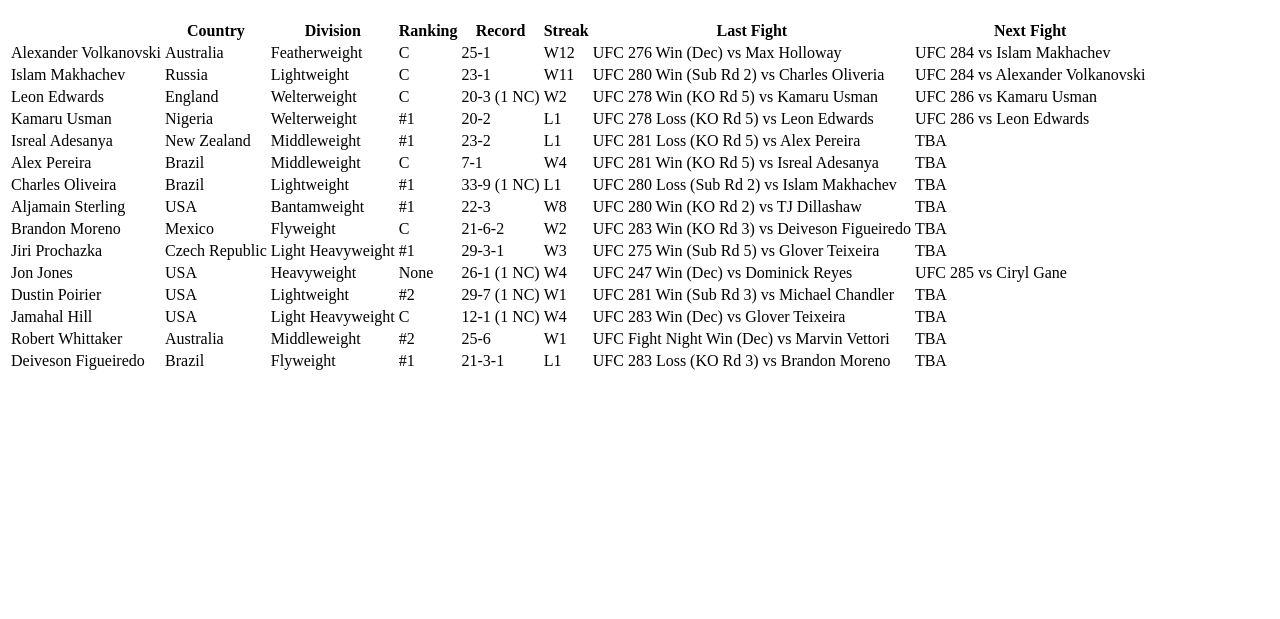
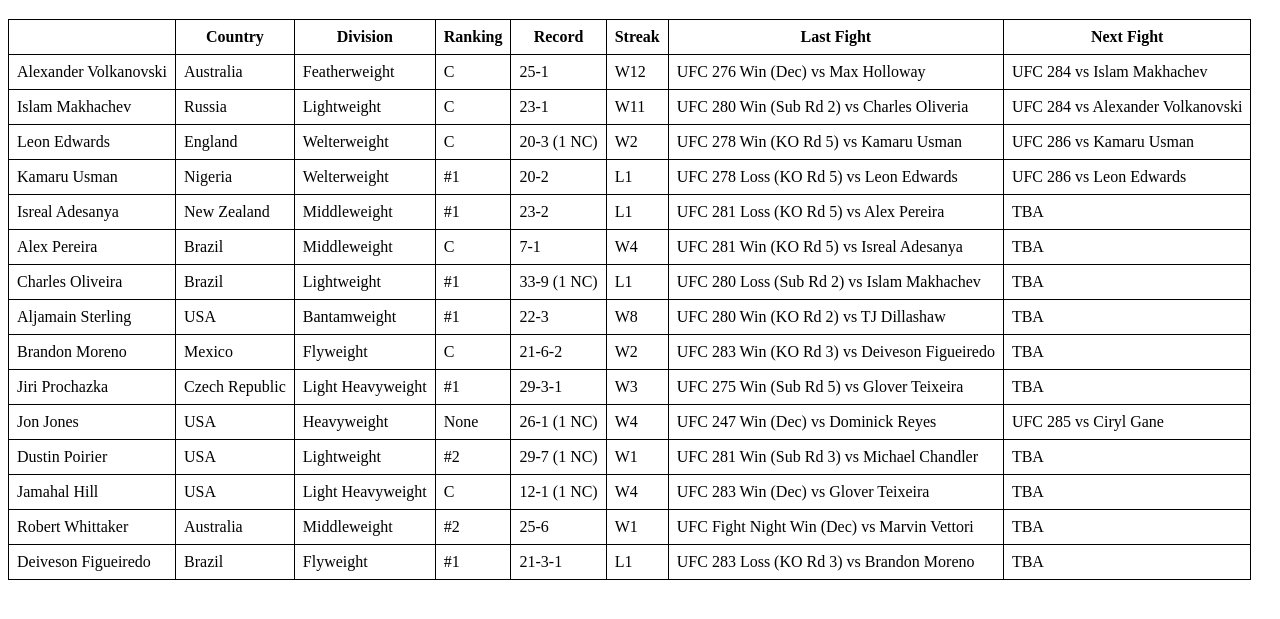
Before and after one commit to zbuckley1/zbuckley1.github.io, a plain HTML site: page index.html in a window 1280 px wide. Shown: the part 61-680 px from the top of the page. Drawn offline with Linux system fonts and the light colour scheme.

Commit message:
Third Change

```diff
--- a/index.html
+++ b/index.html
@@ -4,12 +4,22 @@
     <meta charset="UTF-8">
     <meta http-equiv="X-UA-Compatible" content="IE=edge">
     <meta name="viewport" content="width=device-width, initial-scale=1.0">
-    <title>GoPhillies</title>
+    <title>UFC P4P</title>
 </head>
     <style>
         h1 {
             color: red;
         }
+        table {
+        border-collapse: collapse;
+    }
+    th, td {
+        border: 1px solid black;
+        padding: 8px;
+    }
+    th {
+        text-align: center;
+    }
     </style>
 <body>
    <h1>UFC P4P Ranking</h1>
```
Also changed, not shown: 1 other file.
